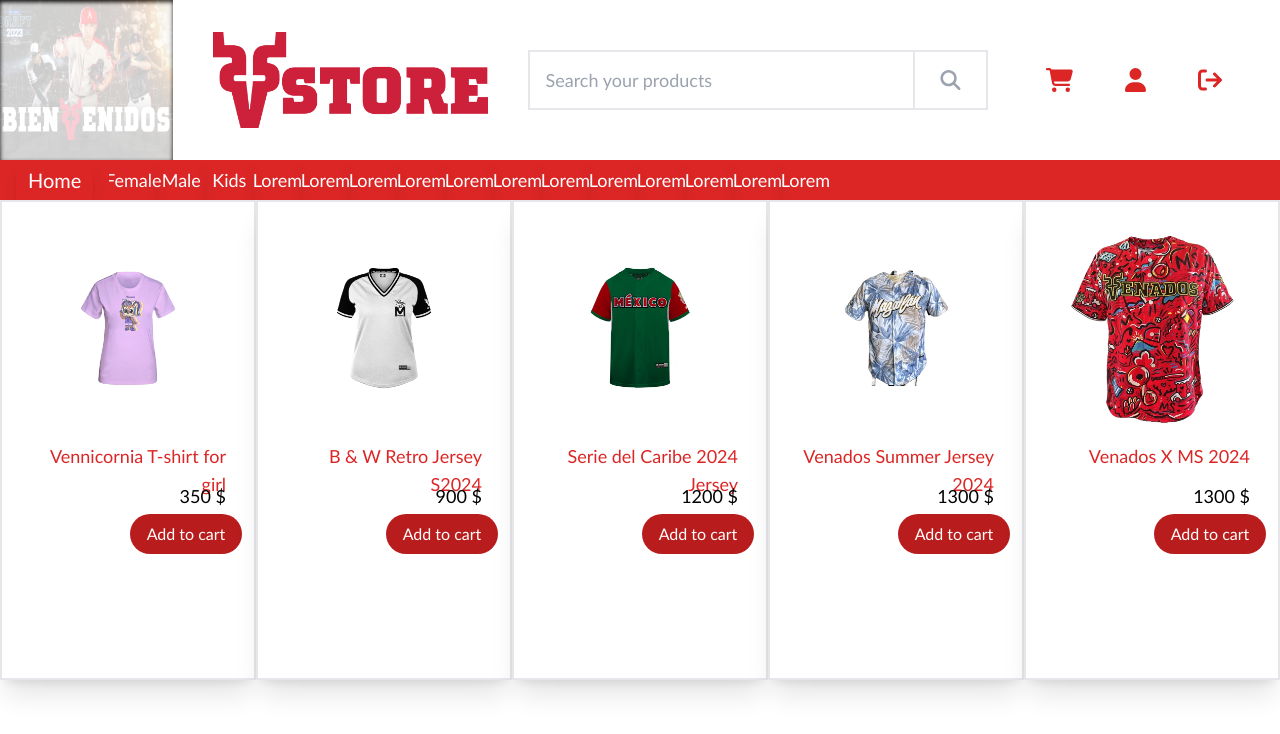
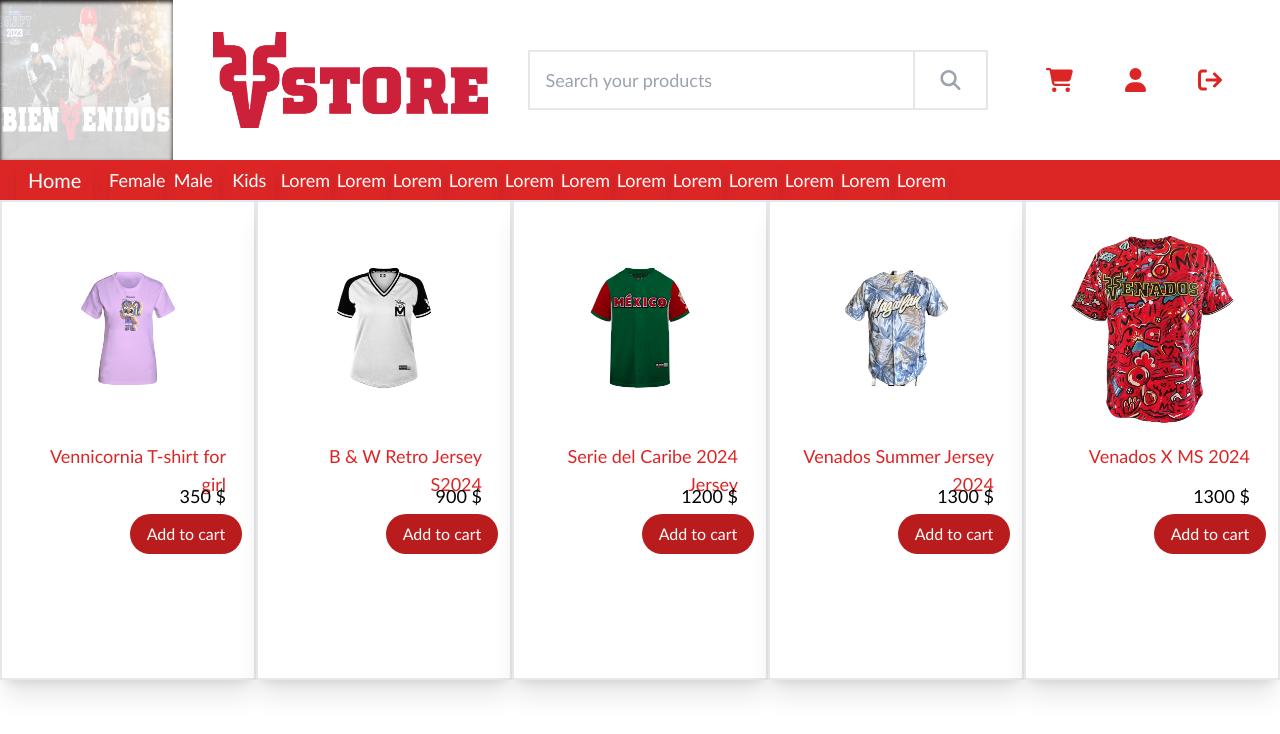
Before and after one commit to Kris1980k/shopping-cart, a React (Vite) app: page / in a window 1280 px wide. Shown: the top 734 px of the page. Built offline with nearby package versions, Linux system fonts and the light colour scheme.

Commit message:
changes in nav menu for xl screen size

```diff
--- a/src/Components/SearchComponent.jsx
+++ b/src/Components/SearchComponent.jsx
@@ -97,22 +97,22 @@
                         <p className='xl:text-xl lg:text-xl md:text-xl text-sm'>Home</p>
                     </div>
                 </div>
-                <ul className='float-end h-full flex items-center xl:overflow-auto lg:overflow-auto md:overflow-auto sm:overflow-auto overflow-scroll'>
-                <li className='xl:text-lg xl:w-3 px-6 shadow-lg hover:shadow-red-800'>Female</li>
-                <li className='xl:text-lg xl:w-3 px-6 shadow-lg hover:shadow-red-800'> Male</li>
-                <li className='xl:text-lg xl:w-3 px-6 shadow-lg hover:shadow-red-800'> Kids</li>
-                <li className='xl:text-lg xl:w-3 px-6 shadow-lg hover:shadow-red-800'> Lorem</li>
-                <li className='xl:text-lg xl:w-3 px-6 shadow-lg hover:shadow-red-800'> Lorem</li>
-                <li className='xl:text-lg xl:w-3 px-6 shadow-lg hover:shadow-red-800'> Lorem</li>
-                <li className='xl:text-lg xl:w-3 px-6 shadow-lg hover:shadow-red-800'> Lorem</li>
-                <li className='xl:text-lg xl:w-3 px-6 shadow-lg hover:shadow-red-800'> Lorem</li>
-                <li className='xl:text-lg xl:w-3 px-6 shadow-lg hover:shadow-red-800'> Lorem</li>
-                <li className='xl:text-lg xl:w-3 px-6 shadow-lg hover:shadow-red-800'> Lorem</li>
-                <li className='xl:text-lg xl:w-3 px-6 shadow-lg hover:shadow-red-800'> Lorem</li>
-                <li className='xl:text-lg xl:w-3 px-6 shadow-lg hover:shadow-red-800'> Lorem</li>
-                <li className='xl:text-lg xl:w-3 px-6 shadow-lg hover:shadow-red-800'> Lorem</li>
-                <li className='xl:text-lg xl:w-3 px-6 shadow-lg hover:shadow-red-800'> Lorem</li>
-                <li className='xl:text-lg xl:w-3 px-6 shadow-lg hover:shadow-red-800'> Lorem</li>
+                <ul className='float-end h-full flex items-center xl:overflow-visible lg:overflow-auto md:overflow-auto sm:overflow-auto overflow-scroll'>
+                <li className='xl:text-lg xl:w-14 px-4 shadow-lg hover:shadow-red-800'>Female</li>
+                <li className='xl:text-lg xl:w-14 px-4 shadow-lg hover:shadow-red-800'> Male</li>
+                <li className='xl:text-lg xl:w-14 px-4 shadow-lg hover:shadow-red-800'> Kids</li>
+                <li className='xl:text-lg xl:w-14 px-4 shadow-lg hover:shadow-red-800'> Lorem</li>
+                <li className='xl:text-lg xl:w-14 px-4 shadow-lg hover:shadow-red-800'> Lorem</li>
+                <li className='xl:text-lg xl:w-14 px-4 shadow-lg hover:shadow-red-800'> Lorem</li>
+                <li className='xl:text-lg xl:w-14 px-4 shadow-lg hover:shadow-red-800'> Lorem</li>
+                <li className='xl:text-lg xl:w-14 px-4 shadow-lg hover:shadow-red-800'> Lorem</li>
+                <li className='xl:text-lg xl:w-14 px-4 shadow-lg hover:shadow-red-800'> Lorem</li>
+                <li className='xl:text-lg xl:w-14 px-4 shadow-lg hover:shadow-red-800'> Lorem</li>
+                <li className='xl:text-lg xl:w-14 px-4 shadow-lg hover:shadow-red-800'> Lorem</li>
+                <li className='xl:text-lg xl:w-14 px-4 shadow-lg hover:shadow-red-800'> Lorem</li>
+                <li className='xl:text-lg xl:w-14 px-4 shadow-lg hover:shadow-red-800'> Lorem</li>
+                <li className='xl:text-lg xl:w-14 px-4 shadow-lg hover:shadow-red-800'> Lorem</li>
+                <li className='xl:text-lg xl:w-14 px-4 shadow-lg hover:shadow-red-800'> Lorem</li>
                 </ul>
             </nav>
         </header>
```
